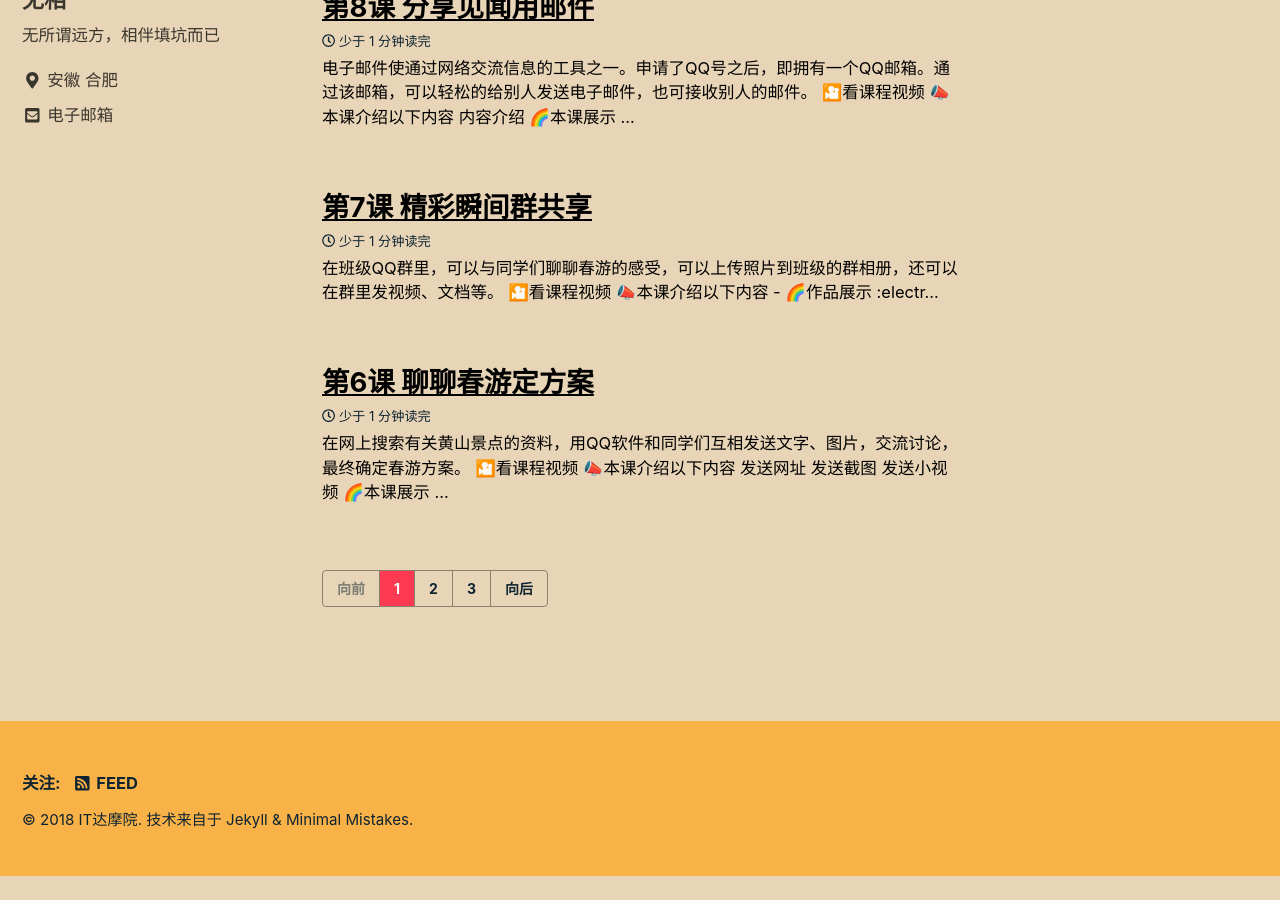
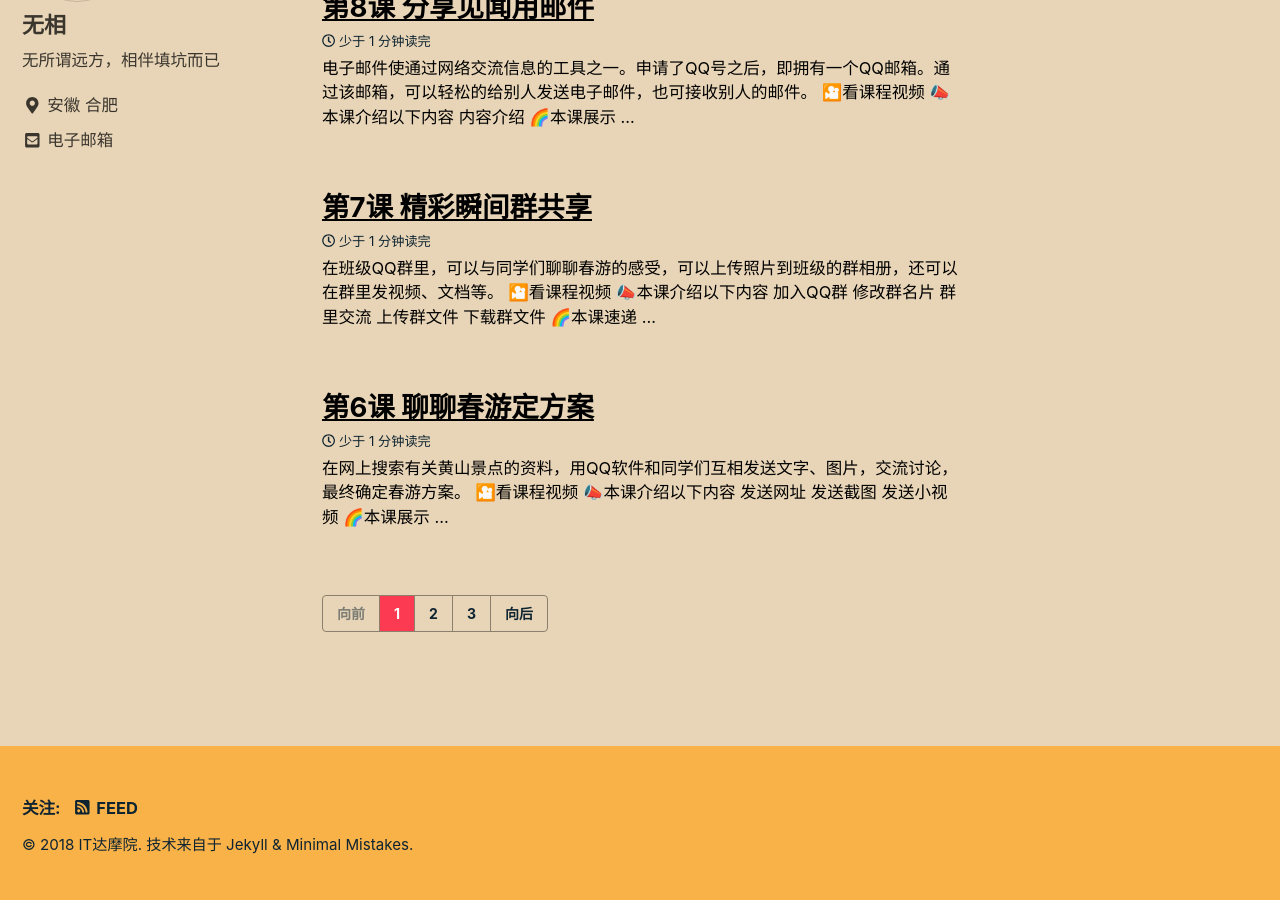
Before and after one commit to xinfengwu/goshinh.github.io-jekll-, a Jekyll site: the page built from index.html, in a window 1280 px wide and 900 px high, scrolled down 743 px. Built offline with Jekyll 4.4.1, drawn with Linux system fonts in a browser that asks for light colours; nearby versions of some CDN libraries; emoji names are drawn with the system emoji font; the list of posts is cut into pages by our own code; before the commit the page ends 1619 px from its top, so only the background shows below that; part of the change alters nothing that is shown.

Commit message:
Update 2018-03-22-Lesson7.md

```diff
--- a/_posts/courses/14-IT-Primary-4-version4/2018-03-22-Lesson7.md
+++ b/_posts/courses/14-IT-Primary-4-version4/2018-03-22-Lesson7.md
@@ -15,20 +15,54 @@ layouts_gallery:
 在班级QQ群里，可以与同学们聊聊春游的感受，可以上传照片到班级的群相册，还可以在群里发视频、文档等。
 ## :cinema:[看课程视频](http://study.163.com)
 ## :mega:本课介绍以下内容
--
-## :rainbow:作品展示
-{% include gallery id="layouts_gallery" caption="" %}
+- 加入QQ群
+- 修改群名片
+- 群里交流
+- 上传群文件
+- 下载群文件
+## :rainbow:本课速递
+{% include gallery id="layouts_gallery" caption="本课速递" %}
 ## :electric_plug:学一学
 ### 加入班级QQ群
+查找班级群，申请加入，就可以和班级同学一起交流了。
 #### 1 查找班级QQ群
+知道班级QQ群号，登录QQ软件，单击QQ主窗口加好友按钮![](/courses/ITP4/7.1.png)，按下图操作，查找班级QQ群。
+
+![](/courses/ITP4/7.2.png)
 #### 2 申请加入QQ群
+申请加入班级QQ群。
+
+![](/courses/ITP4/7.3.png)
 #### 3 修改群名片
+为了方便管理QQ群，需要修改群名片，如下图所示操作，修改群名片，填写自己的真是姓名。
+
+![](/courses/ITP4/7.4.png)
 #### 4 群内交流信息
+成功加入班级群后，按照下图所示，可以在QQ群里与同学们聊天了。
+
+![](/courses/ITP4/7.5.png)
 ### 分享春游照片
 #### 1 选择群相册
+选择要上传照片的相册。点击“上传照片”，如下图所示：
+
+![](/courses/ITP4/7.6.png)
 #### 2 上传照片
+在弹出的“群相册-上传照片”对话框中，点击“选择照片”，将照片上传到“黄山美景”群相册中。
+
+![](/courses/ITP4/7.7.png)
 #### 3 欣赏照片
+打开相应的相册，欣赏其中的照片。如下图所示操作：
+
+![](/courses/ITP4/7.8.png)
 #### 4 下载照片
+在喜欢的照片上右击，选择“下载该图片”命令，将照片保存到自己的电脑中。
+
+![](/courses/ITP4/7.9.png)
 ### 下载写作要求
+春游结束后，语文老师要求大家写一篇游记，游记的写作要求放在了QQ“群文件”里。
 #### 1 保存群文件
+为了使用方便，要把群文件里的“春游见闻格式要求.doc”文件下载到自己的电脑中，按照如下图所示操作，保存文件。
+
+![](/courses/ITP4/7.10`.png)
 #### 2 使用文档
+运行Word软件，打开“春游见闻格式要求.doc”文件，按照要求写一篇春游感想。
```
